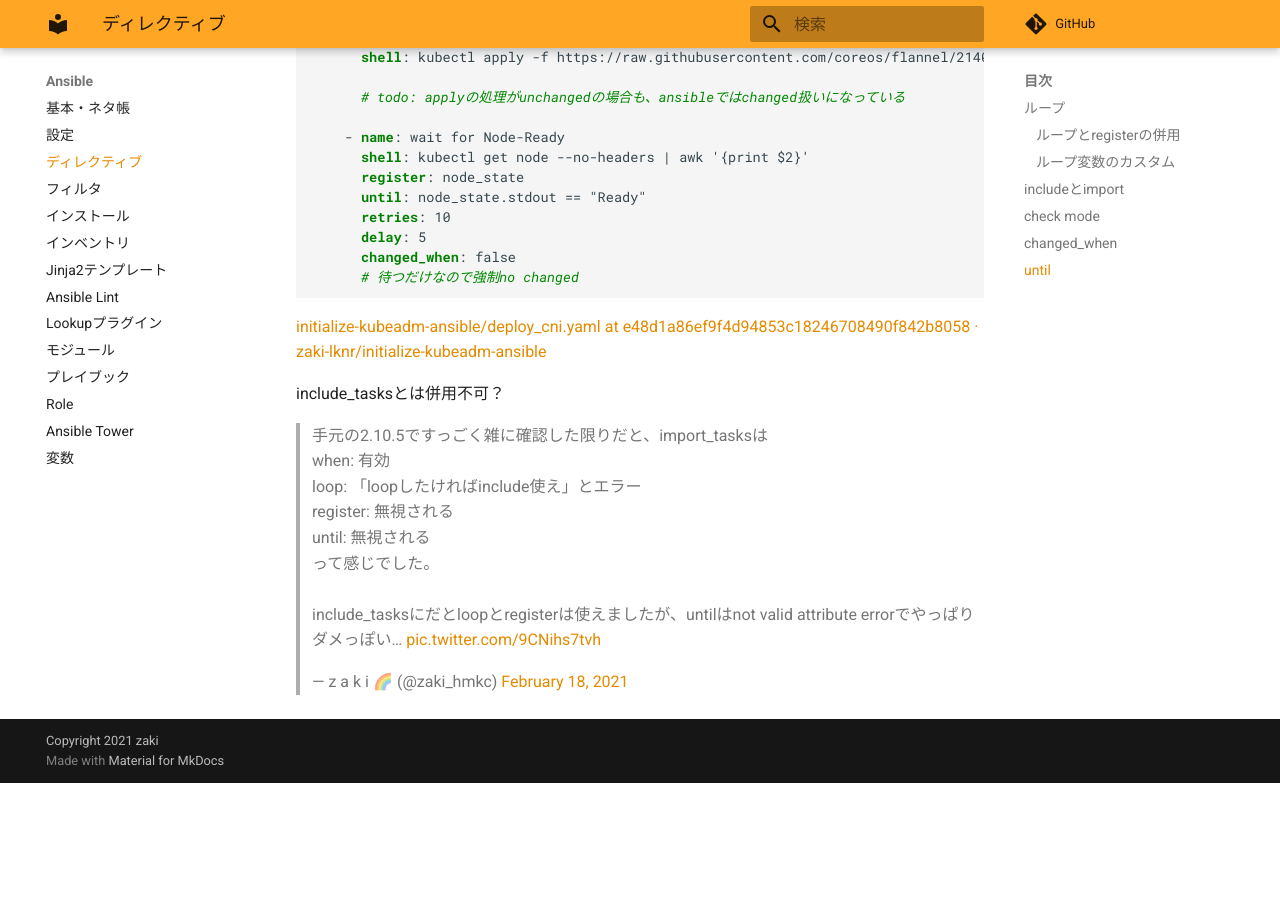
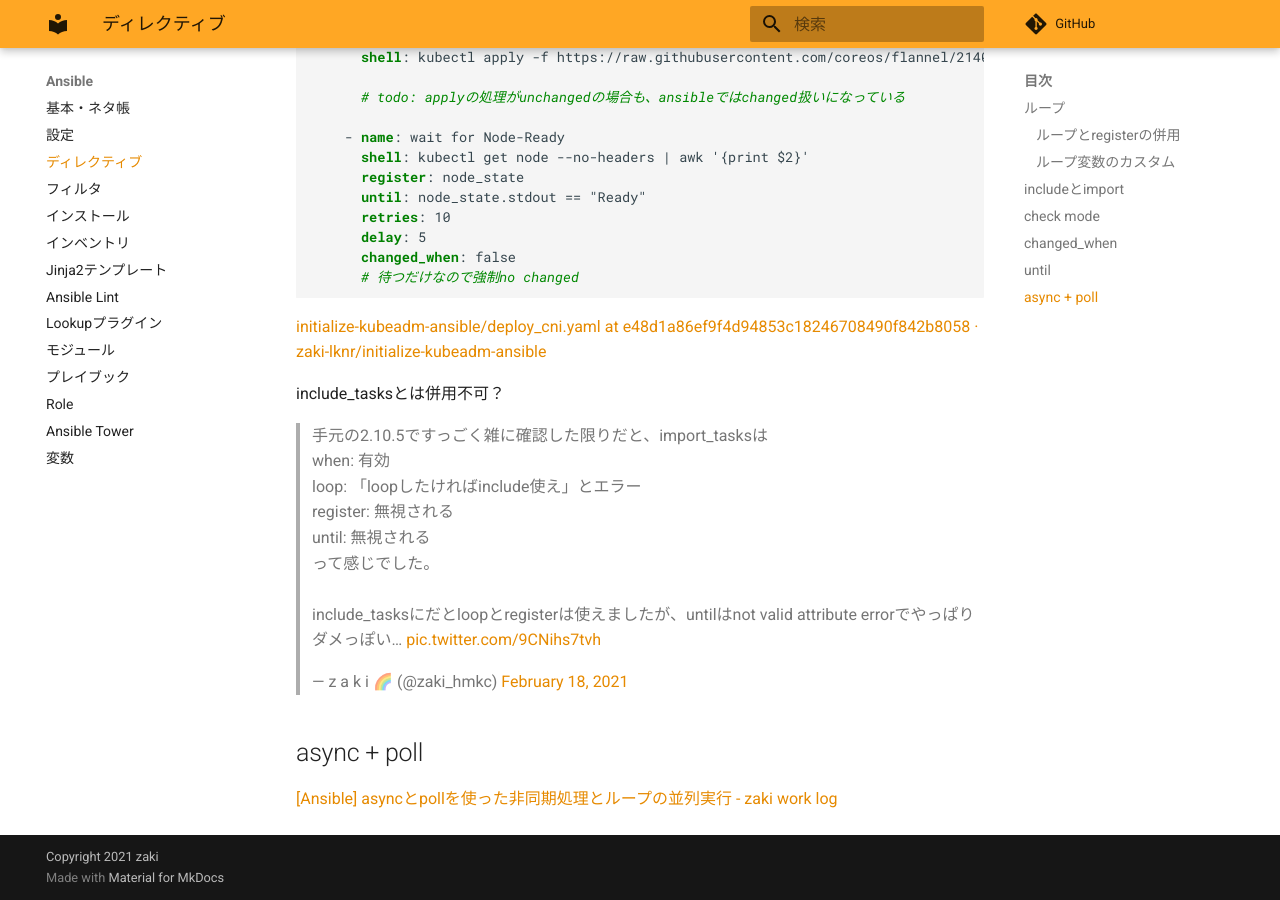
Before and after one commit to zaki-lknr/docs, an MkDocs documentation site: the page built from docs/Ansible/directives.md, in a window 1280 px wide and 900 px high, scrolled down 3853 px. Built offline with MkDocs 1.6.1 and Material for MkDocs 9.7.7, drawn with Linux system fonts in a browser that asks for light colours; comment, search, counter and statistics services are not loaded; before the commit the page ends 4636 px from its top, so only the background shows below that.

Commit message:
add: ansible/directives: async + poll

```diff
--- a/docs/Ansible/directives.md
+++ b/docs/Ansible/directives.md
@@ -188,3 +188,7 @@ ok: [localhost] =>
 include_tasksとは併用不可？
 
 <blockquote class="twitter-tweet"><p lang="ja" dir="ltr">手元の2.10.5ですっごく雑に確認した限りだと、import_tasksは<br>when: 有効<br>loop: 「loopしたければinclude使え」とエラー<br>register: 無視される<br>until: 無視される<br>って感じでした。<br><br>include_tasksにだとloopとregisterは使えましたが、untilはnot valid attribute errorでやっぱりダメっぽい… <a href="https://t.co/9CNihs7tvh">pic.twitter.com/9CNihs7tvh</a></p>&mdash; z a k i 🌈 (@zaki_hmkc) <a href="https://twitter.com/zaki_hmkc/status/1362424065554751490?ref_src=twsrc%5Etfw">February 18, 2021</a></blockquote> <script async src="https://platform.twitter.com/widgets.js" charset="utf-8"></script>
+
+## async + poll
+
+[[Ansible] asyncとpollを使った非同期処理とループの並列実行 - zaki work log](https://zaki-hmkc.hatenablog.com/entry/2021/04/06/214645)
```
